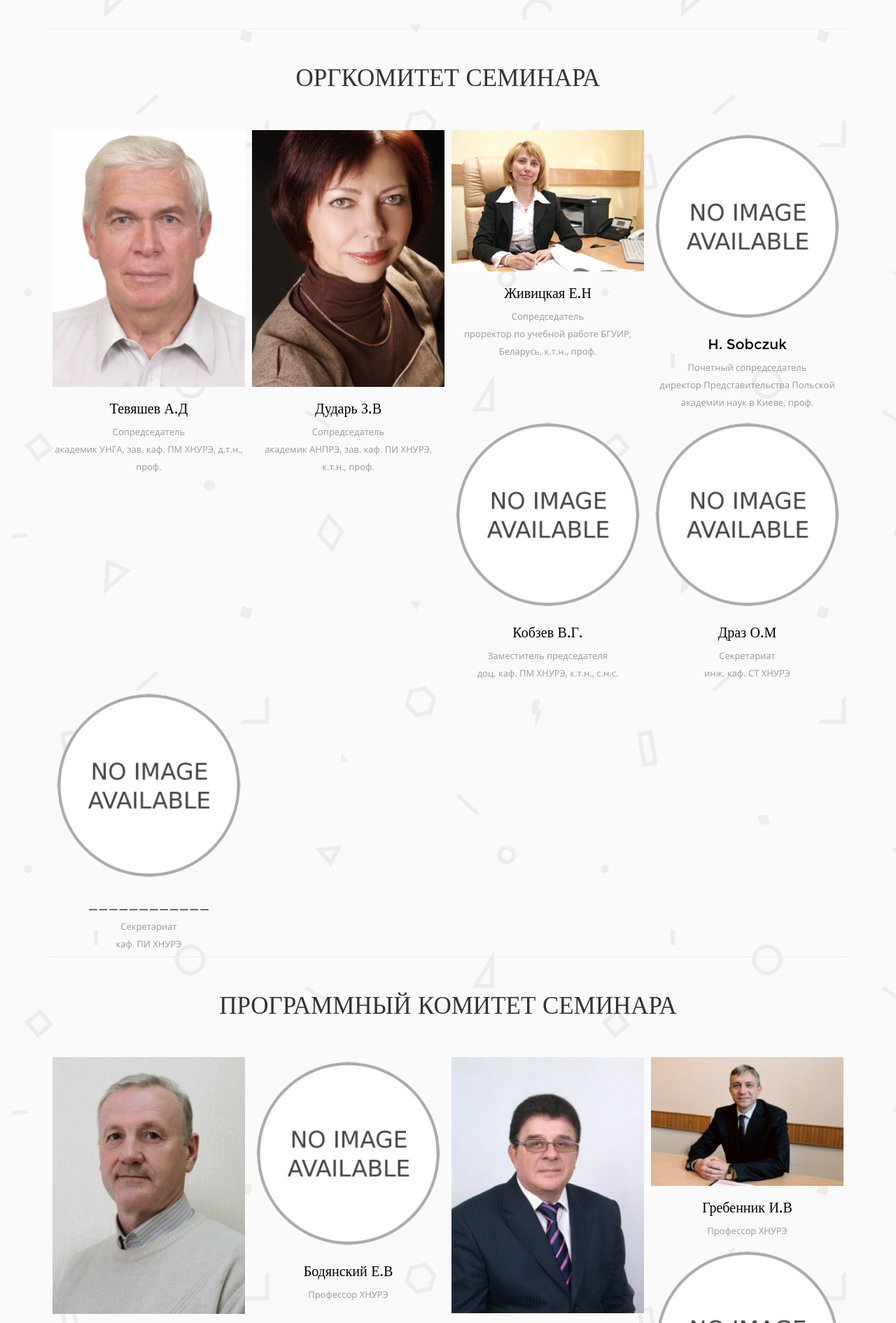
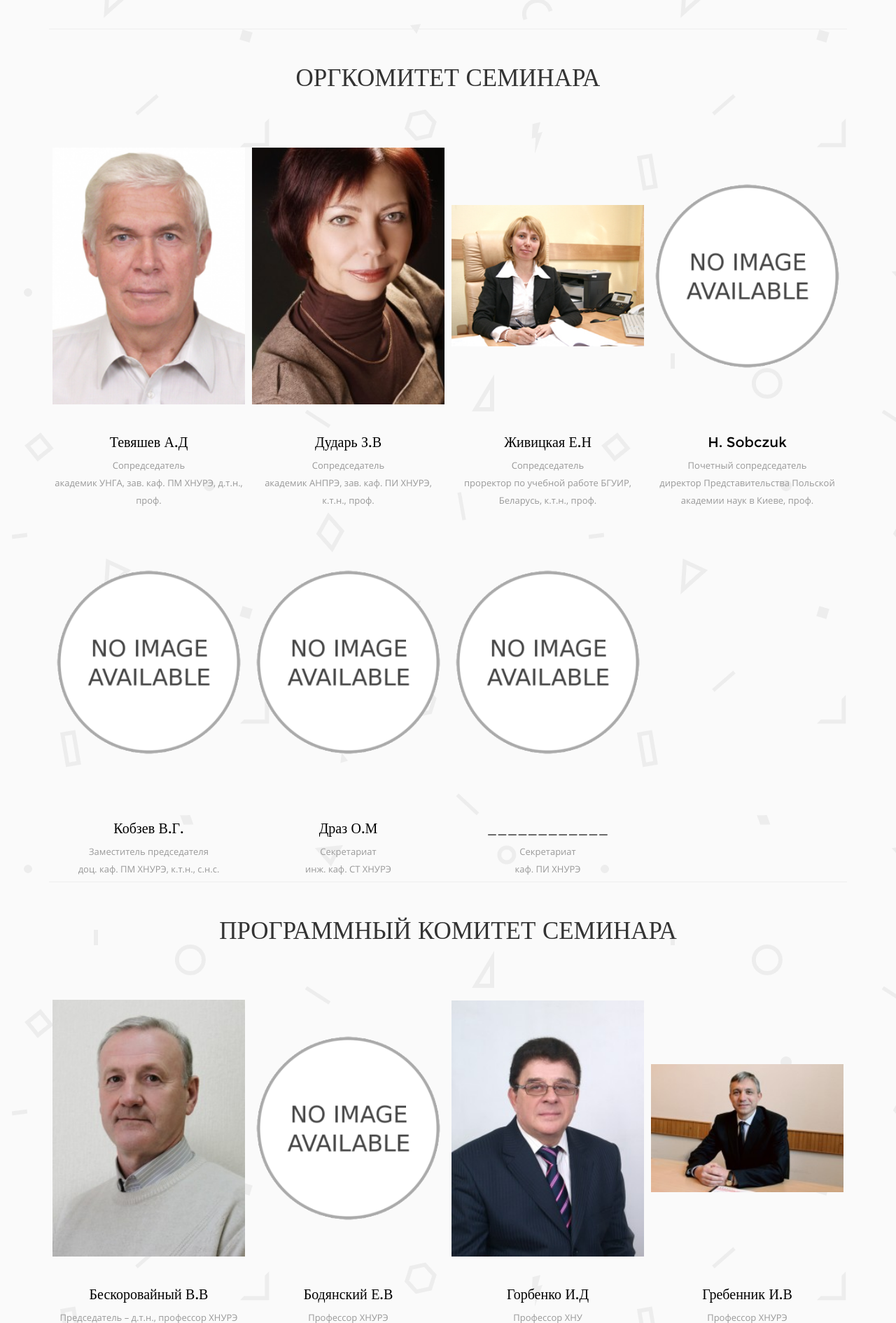
Before and after one commit to dshpet/NUREconference_site, a PHP site: page / in a window 1280 px wide. Shown: the part 4456-6347 px from the top of the page at 70% size. Run offline with PHP 8.4, Linux system fonts and the light colour scheme; some libraries are stand-ins or nearby versions.

Commit message:
vertically align photos and make them fixed height, remove social masks

```diff
--- a/css/style.css
+++ b/css/style.css
@@ -749,8 +749,14 @@ div#services {
   top: 0;
   left: 0;
 }
+
+.img-wrapper {
+    height: 415px;
+    line-height: 415px;
+    vertical-align: middle;
+}
 .view img {
-   display: block;
+   display: inline-block;
    position: relative;
    width: 100%;
 }
--- a/index.html
+++ b/index.html
@@ -370,14 +370,7 @@ License URL: http://creativecommons.org/licenses/by/3.0/
 	            <h3>ОРГКОМИТЕТ СЕМИНАРА</h3>
 	            	<div class="col-md-3 col-sm-3 team-top">
 						<div class="view view-seventh">
-							<a href="#"><img class="img-responsive" src="images/Staff/Tevjashev.png" alt="name"></a>
-								<div class="mask">
-									<ul class="social">
-										<li><a href="#" class="facebook" title="Go to Our Facebook Page"></a></li>
-										<li><a href="#" class="twitter" title="Go to Our Twitter Account"></a></li>
-										<li><a href="#" class="googleplus" title="Go to Our Google Plus Account"></a></li>
-									</ul>
-								</div>
+							<div class="img-wrapper"><img class="img-responsive" src="images/Staff/Tevjashev.png" alt="Tevjashev"></div>
 			                    <h6>Тевяшев А.Д</h6>
 			                    <p>Сопредседатель</p>
 			                    <p>академик УНГА, зав. каф. ПМ ХНУРЭ, д.т.н., проф.</p>
@@ -385,14 +378,7 @@ License URL: http://creativecommons.org/licenses/by/3.0/
 					</div>
 					<div class="col-md-3 col-sm-3 team-top">
 						<div class="view view-seventh">
-							<a href="#"><img class="img-responsive" src="images/Staff/Dudar.jpg" alt="name"></a>
-								<div class="mask">
-									<ul class="social">
-										<li><a href="#" class="facebook" title="Go to Our Facebook Page"></a></li>
-										<li><a href="#" class="twitter" title="Go to Our Twitter Account"></a></li>
-										<li><a href="#" class="googleplus" title="Go to Our Google Plus Account"></a></li>
-									</ul>
-								</div>
+							<div class="img-wrapper"><img class="img-responsive" src="images/Staff/Dudar.jpg" alt="name"></div>
 			                    <h6>Дударь З.В</h6>
 			                    <p>Сопредседатель</p>
 			                    <p>академик АНПРЭ, зав. каф. ПИ ХНУРЭ, к.т.н., проф.</p>
@@ -400,14 +386,7 @@ License URL: http://creativecommons.org/licenses/by/3.0/
 					</div>
 					<div class="col-md-3 col-sm-3 team-top">
 						<div class="view view-seventh">
-							<a href="#"><img class="img-responsive" src="images/Staff/Zhivitskaya.jpg" alt="name"></a>
-								<div class="mask">
-									<ul class="social">
-										<li><a href="#" class="facebook" title="Go to Our Facebook Page"></a></li>
-										<li><a href="#" class="twitter" title="Go to Our Twitter Account"></a></li>
-										<li><a href="#" class="googleplus" title="Go to Our Google Plus Account"></a></li>
-									</ul>
-								</div>
+							<div class="img-wrapper"><img class="img-responsive" src="images/Staff/Zhivitskaya.jpg" alt="name"></div>
 			                    <h6>Живицкая Е.Н</h6>
 			                    <p>Сопредседатель</p>
 			                    <p>проректор по учебной работе БГУИР, Беларусь, к.т.н., проф.</p>
@@ -415,14 +394,7 @@ License URL: http://creativecommons.org/licenses/by/3.0/
 					</div>
 					<div class="col-md-3 col-sm-3 team-top">
 						<div class="view view-seventh">
-							<a href="#"><img class="img-responsive" src="images/Staff/noimage.png" alt="name"></a>
-								<div class="mask">
-									<ul class="social">
-										<li><a href="#" class="facebook" title="Go to Our Facebook Page"></a></li>
-										<li><a href="#" class="twitter" title="Go to Our Twitter Account"></a></li>
-										<li><a href="#" class="googleplus" title="Go to Our Google Plus Account"></a></li>
-									</ul>
-								</div>
+							<div class="img-wrapper"><img class="img-responsive" src="images/Staff/noimage.png" alt="name"></div>
 			                    <h6>H. Sobczuk</h6>
 			                    <p>Почетный сопредседатель</p>
 			                    <p>директор Представительства Польской академии наук в Киеве, проф.</p>
@@ -430,14 +402,7 @@ License URL: http://creativecommons.org/licenses/by/3.0/
 					</div>
 					<div class="col-md-3 col-sm-3 team-top">
 						<div class="view view-seventh">
-							<a href="#"><img class="img-responsive" src="images/Staff/noimage.png" alt="name"></a>
-								<div class="mask">
-									<ul class="social">
-										<li><a href="#" class="facebook" title="Go to Our Facebook Page"></a></li>
-										<li><a href="#" class="twitter" title="Go to Our Twitter Account"></a></li>
-										<li><a href="#" class="googleplus" title="Go to Our Google Plus Account"></a></li>
-									</ul>
-								</div>
+							<div class="img-wrapper"><img class="img-responsive" src="images/Staff/noimage.png" alt="name"></div>
 			                    <h6>Кобзев В.Г.</h6>
 			                    <p>Заместитель председателя</p>
 			                    <p>доц. каф. ПМ ХНУРЭ, к.т.н., с.н.с.</p>
@@ -445,14 +410,7 @@ License URL: http://creativecommons.org/licenses/by/3.0/
 					</div>
 					<div class="col-md-3 col-sm-3 team-top">
 						<div class="view view-seventh">
-							<a href="#"><img class="img-responsive" src="images/Staff/noimage.png" alt="name"></a>
-								<div class="mask">
-									<ul class="social">
-										<li><a href="#" class="facebook" title="Go to Our Facebook Page"></a></li>
-										<li><a href="#" class="twitter" title="Go to Our Twitter Account"></a></li>
-										<li><a href="#" class="googleplus" title="Go to Our Google Plus Account"></a></li>
-									</ul>
-								</div>
+							<div class="img-wrapper"><img class="img-responsive" src="images/Staff/noimage.png" alt="name"></div>
 			                    <h6>Драз О.М</h6>
 			                    <p>Секретариат</p>
 			                    <p>инж. каф. СТ ХНУРЭ</p>
@@ -460,14 +418,7 @@ License URL: http://creativecommons.org/licenses/by/3.0/
 					</div>
 					<div class="col-md-3 col-sm-3 team-top">
 						<div class="view view-seventh">
-							<a href="#"><img class="img-responsive" src="images/Staff/noimage.png" alt="name"></a>
-								<div class="mask">
-									<ul class="social">
-										<li><a href="#" class="facebook" title="Go to Our Facebook Page"></a></li>
-										<li><a href="#" class="twitter" title="Go to Our Twitter Account"></a></li>
-										<li><a href="#" class="googleplus" title="Go to Our Google Plus Account"></a></li>
-									</ul>
-								</div>
+							<div class="img-wrapper"><img class="img-responsive" src="images/Staff/noimage.png" alt="name"></div>
 			                    <h6>____________</h6>
 			                    <p>Секретариат</p>
 			                    <p>каф. ПИ ХНУРЭ</p>
@@ -482,224 +433,112 @@ License URL: http://creativecommons.org/licenses/by/3.0/
 	            <h3>ПРОГРАММНЫЙ КОМИТЕТ СЕМИНАРА</h3>
 	            <div class="col-md-3 col-sm-3 team-top">
 						<div class="view view-seventh">
-							<a href="#"><img class="img-responsive" src="images/Staff/Beskorovainii.jpg" alt="name"></a>
-								<div class="mask">
-									<ul class="social">
-										<li><a href="#" class="facebook" title="Go to Our Facebook Page"></a></li>
-										<li><a href="#" class="twitter" title="Go to Our Twitter Account"></a></li>
-										<li><a href="#" class="googleplus" title="Go to Our Google Plus Account"></a></li>
-									</ul>
-								</div>
+							<div class="img-wrapper"><img class="img-responsive" src="images/Staff/Beskorovainii.jpg" alt="name"></div>
 			                    <h6>Бескоровайный В.В</h6>
 			                    <p>Председатель – д.т.н., профессор ХНУРЭ</p>
                    		</div>
 					</div>
 					<div class="col-md-3 col-sm-3 team-top team-in">
 						<div class="view view-seventh">
-							<a href="#"><img class="img-responsive" src="images/Staff/noimage.png" alt="name"></a>
-								<div class="mask">
-			 						<ul class="social">
-							            <li><a href="#" class="facebook" title="Go to Our Facebook Page"></a></li>
-							            <li><a href="#" class="twitter" title="Go to Our Twitter Account"></a></li>
-							            <li><a href="#" class="googleplus" title="Go to Our Google Plus Account"></a></li>
-							        </ul>
-			                    </div>
+							<div class="img-wrapper"><img class="img-responsive" src="images/Staff/noimage.png" alt="name"></div>
 			                    <h6>Бодянский Е.В</h6>
 			                    <p>Профессор ХНУРЭ</p>
                    		 </div>
 					</div>
 					<div class="col-md-3 col-sm-3 team-top">
 						<div class="view view-seventh">
-							<a href="#"><img class="img-responsive" src="images/Staff/Gorbenko.jpg" alt="name"></a>
-								<div class="mask">
-			 						<ul class="social">
-							            <li><a href="#" class="facebook" title="Go to Our Facebook Page"></a></li>
-							            <li><a href="#" class="twitter" title="Go to Our Twitter Account"></a></li>
-							            <li><a href="#" class="googleplus" title="Go to Our Google Plus Account"></a></li>
-							        </ul>
-			                    </div>
+							<div class="img-wrapper"><img class="img-responsive" src="images/Staff/Gorbenko.jpg" alt="name"></div>
 			                    <h6>Горбенко И.Д</h6>
 			                    <p>Профессор ХНУ</p>
                    		</div>
 					</div>
 					<div class="col-md-3 col-sm-3 team-top top-team">
 						<div class="view view-seventh">
-							<a href="#"><img class="img-responsive" src="images/Staff/Grebennik.jpg" alt="name"></a>
-								<div class="mask">
-			 						<ul class="social">
-							            <li><a href="#" class="facebook" title="Go to Our Facebook Page"></a></li>
-							            <li><a href="#" class="twitter" title="Go to Our Twitter Account"></a></li>
-							            <li><a href="#" class="googleplus" title="Go to Our Google Plus Account"></a></li>
-							        </ul>
-			                    </div>
+							<div class="img-wrapper"><img class="img-responsive" src="images/Staff/Grebennik.jpg" alt="name"></div>
 			                    <h6>Гребенник И.В</h6>
 			                    <p>Профессор ХНУРЭ</p>
 			            </div>
 					</div>
 					<div class="col-md-3 col-sm-3 team-top top-team">
 						<div class="view view-seventh">
-							<a href="#"><img class="img-responsive" src="images/Staff/noimage.png" alt="name"></a>
-								<div class="mask">
-			 						<ul class="social">
-							            <li><a href="#" class="facebook" title="Go to Our Facebook Page"></a></li>
-							            <li><a href="#" class="twitter" title="Go to Our Twitter Account"></a></li>
-							            <li><a href="#" class="googleplus" title="Go to Our Google Plus Account"></a></li>
-							        </ul>
-			                    </div>
+							<div class="img-wrapper"><img class="img-responsive" src="images/Staff/noimage.png" alt="name"></div>
 			                    <h6>Данилов А.П</h6>
 			                    <p>Профессор ИПСА НТТУ «КПИ»</p>
 			            </div>
 					</div>
 					<div class="col-md-3 col-sm-3 team-top top-team">
 						<div class="view view-seventh">
-							<a href="#"><img class="img-responsive" src="images/Staff/Dudar.jpg" alt="name"></a>
-								<div class="mask">
-			 						<ul class="social">
-							            <li><a href="#" class="facebook" title="Go to Our Facebook Page"></a></li>
-							            <li><a href="#" class="twitter" title="Go to Our Twitter Account"></a></li>
-							            <li><a href="#" class="googleplus" title="Go to Our Google Plus Account"></a></li>
-							        </ul>
-			                    </div>
+							<div class="img-wrapper"><img class="img-responsive" src="images/Staff/Dudar.jpg" alt="name"></div>
 			                    <h6>Дударь З.В</h6>
 			                    <p>Профессор ХНУРЭ</p>
 			            </div>
 					</div>
 					<div class="col-md-3 col-sm-3 team-top top-team">
 						<div class="view view-seventh">
-							<a href="#"><img class="img-responsive" src="images/Staff/noimage.png" alt="name"></a>
-								<div class="mask">
-			 						<ul class="social">
-							            <li><a href="#" class="facebook" title="Go to Our Facebook Page"></a></li>
-							            <li><a href="#" class="twitter" title="Go to Our Twitter Account"></a></li>
-							            <li><a href="#" class="googleplus" title="Go to Our Google Plus Account"></a></li>
-							        </ul>
-			                    </div>
+							<div class="img-wrapper"><img class="img-responsive" src="images/Staff/noimage.png" alt="name"></div>
 			                    <h6>Дядюн С.В</h6>
 			                    <p>Профессор ХНУРЭ</p>
 			            </div>
 					</div>
 					<div class="col-md-3 col-sm-3 team-top top-team">
 						<div class="view view-seventh">
-							<a href="#"><img class="img-responsive" src="images/Staff/noimage.png" alt="name"></a>
-								<div class="mask">
-			 						<ul class="social">
-							            <li><a href="#" class="facebook" title="Go to Our Facebook Page"></a></li>
-							            <li><a href="#" class="twitter" title="Go to Our Twitter Account"></a></li>
-							            <li><a href="#" class="googleplus" title="Go to Our Google Plus Account"></a></li>
-							        </ul>
-			                    </div>
+							<div class="img-wrapper"><img class="img-responsive" src="images/Staff/noimage.png" alt="name"></div>
 			                    <h6>Железко Б.А</h6>
 			                    <p>Профессор ХНУРЭ</p>
 			            </div>
 					</div>
 					<div class="col-md-3 col-sm-3 team-top top-team">
 						<div class="view view-seventh">
-							<a href="#"><img class="img-responsive" src="images/Staff/Kobzeva.jpg" alt="name"></a>
-								<div class="mask">
-			 						<ul class="social">
-							            <li><a href="#" class="facebook" title="Go to Our Facebook Page"></a></li>
-							            <li><a href="#" class="twitter" title="Go to Our Twitter Account"></a></li>
-							            <li><a href="#" class="googleplus" title="Go to Our Google Plus Account"></a></li>
-							        </ul>
-			                    </div>
+							<div class="img-wrapper"><img class="img-responsive" src="images/Staff/Kobzeva.jpg" alt="name"></div>
 			                    <h6>Кобозева А.А</h6>
 			                    <p>Профессор ОНПУ</p>
 			            </div>
 					</div>
 					<div class="col-md-3 col-sm-3 team-top top-team">
 						<div class="view view-seventh">
-							<a href="#"><img class="img-responsive" src="images/Staff/Ponamarev(NOT SURE).jpg" alt="name"></a>
-								<div class="mask">
-			 						<ul class="social">
-							            <li><a href="#" class="facebook" title="Go to Our Facebook Page"></a></li>
-							            <li><a href="#" class="twitter" title="Go to Our Twitter Account"></a></li>
-							            <li><a href="#" class="googleplus" title="Go to Our Google Plus Account"></a></li>
-							        </ul>
-			                    </div>
+							<div class="img-wrapper"><img class="img-responsive" src="images/Staff/Ponamarev(NOT SURE).jpg" alt="name"></div>
 			                    <h6>Пономарев Ю.В</h6>
 			                    <p>Профессор «Укртрансгаз»</p>
 			            </div>
 					</div>
 					<div class="col-md-3 col-sm-3 team-top top-team">
 						<div class="view view-seventh">
-							<a href="#"><img class="img-responsive" src="images/Staff/Philatov.jpg" alt="name"></a>
-								<div class="mask">
-			 						<ul class="social">
-							            <li><a href="#" class="facebook" title="Go to Our Facebook Page"></a></li>
-							            <li><a href="#" class="twitter" title="Go to Our Twitter Account"></a></li>
-							            <li><a href="#" class="googleplus" title="Go to Our Google Plus Account"></a></li>
-							        </ul>
-			                    </div>
+							<div class="img-wrapper"><img class="img-responsive" src="images/Staff/Philatov.jpg" alt="name"></div>
 			                    <h6>Филатов В.А</h6>
 			                    <p>Профессор ХНУРЭ</p>
 			            </div>
 					</div>
 					<div class="col-md-3 col-sm-3 team-top top-team">
 						<div class="view view-seventh">
-							<a href="#"><img class="img-responsive" src="images/Staff/noimage.png" alt="name"></a>
-								<div class="mask">
-			 						<ul class="social">
-							            <li><a href="#" class="facebook" title="Go to Our Facebook Page"></a></li>
-							            <li><a href="#" class="twitter" title="Go to Our Twitter Account"></a></li>
-							            <li><a href="#" class="googleplus" title="Go to Our Google Plus Account"></a></li>
-							        </ul>
-			                    </div>
+							<div class="img-wrapper"><img class="img-responsive" src="images/Staff/noimage.png" alt="name"></div>
 			                    <h6>Хажмурадов М.А</h6>
 			                    <p>Профессор ННЦ ХФТИ</p>
 			            </div>
 					</div>
 					<div class="col-md-3 col-sm-3 team-top top-team">
 						<div class="view view-seventh">
-							<a href="#"><img class="img-responsive" src="images/Staff/Shubin.jpg" alt="name"></a>
-								<div class="mask">
-			 						<ul class="social">
-							            <li><a href="#" class="facebook" title="Go to Our Facebook Page"></a></li>
-							            <li><a href="#" class="twitter" title="Go to Our Twitter Account"></a></li>
-							            <li><a href="#" class="googleplus" title="Go to Our Google Plus Account"></a></li>
-							        </ul>
-			                    </div>
+							<div class="img-wrapper"><img class="img-responsive" src="images/Staff/Shubin.jpg" alt="name"></div>
 			                    <h6>Шубин И.Ю</h6>
 			                    <p>Профессор ХНУРЭ</p>
 			            </div>
 					</div>
 					<div class="col-md-3 col-sm-3 team-top top-team">
 						<div class="view view-seventh">
-							<a href="#"><img class="img-responsive" src="images/Staff/noimage.png" alt="name"></a>
-								<div class="mask">
-			 						<ul class="social">
-							            <li><a href="#" class="facebook" title="Go to Our Facebook Page"></a></li>
-							            <li><a href="#" class="twitter" title="Go to Our Twitter Account"></a></li>
-							            <li><a href="#" class="googleplus" title="Go to Our Google Plus Account"></a></li>
-							        </ul>
-			                    </div>
+							<div class="img-wrapper"><img class="img-responsive" src="images/Staff/noimage.png" alt="name"></div>
 			                    <h6>E. Krasowski</h6>
 			                    <p>Профессор ПАН</p>
 			            </div>
 					</div>
 					<div class="col-md-3 col-sm-3 team-top top-team">
 						<div class="view view-seventh">
-							<a href="#"><img class="img-responsive" src="images/Staff/noimage.png" alt="name"></a>
-								<div class="mask">
-			 						<ul class="social">
-							            <li><a href="#" class="facebook" title="Go to Our Facebook Page"></a></li>
-							            <li><a href="#" class="twitter" title="Go to Our Twitter Account"></a></li>
-							            <li><a href="#" class="googleplus" title="Go to Our Google Plus Account"></a></li>
-							        </ul>
-			                    </div>
+							<div class="img-wrapper"><img class="img-responsive" src="images/Staff/noimage.png" alt="name"></div>
 			                    <h6>A. Kusz</h6>
 			                    <p>Профессор ПАН</p>
 			            </div>
 					</div>
 					<div class="col-md-3 col-sm-3 team-top top-team">
 						<div class="view view-seventh">
-							<a href="#"><img class="img-responsive" src="images/Staff/noimage.png" alt="name"></a>
-								<div class="mask">
-			 						<ul class="social">
-							            <li><a href="#" class="facebook" title="Go to Our Facebook Page"></a></li>
-							            <li><a href="#" class="twitter" title="Go to Our Twitter Account"></a></li>
-							            <li><a href="#" class="googleplus" title="Go to Our Google Plus Account"></a></li>
-							        </ul>
-			                    </div>
+							<div class="img-wrapper"><img class="img-responsive" src="images/Staff/noimage.png" alt="name"></div>
 			                    <h6>P. Komada</h6>
 			                    <p>Профессор Люблинская Политехника</p>
 			            </div>
```
